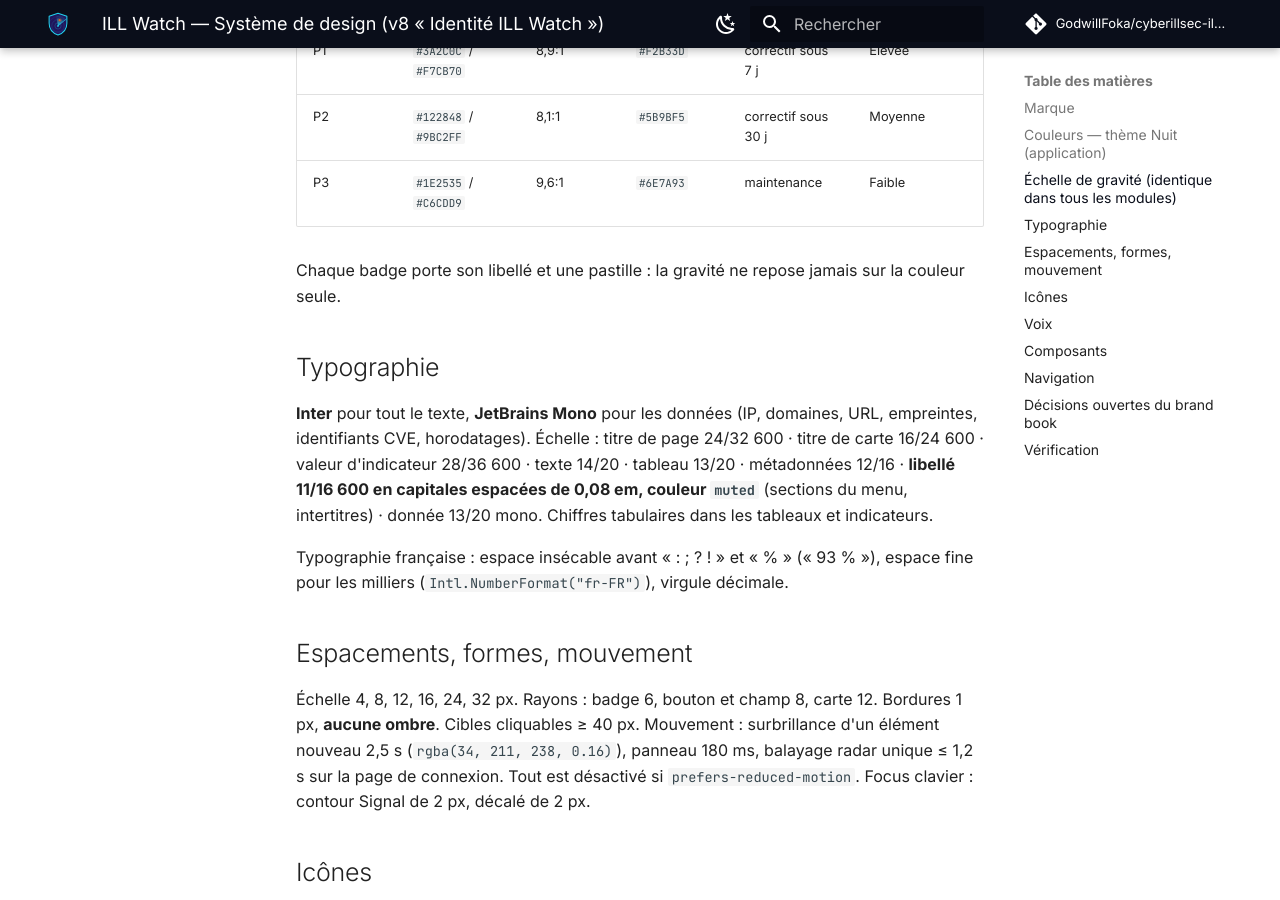
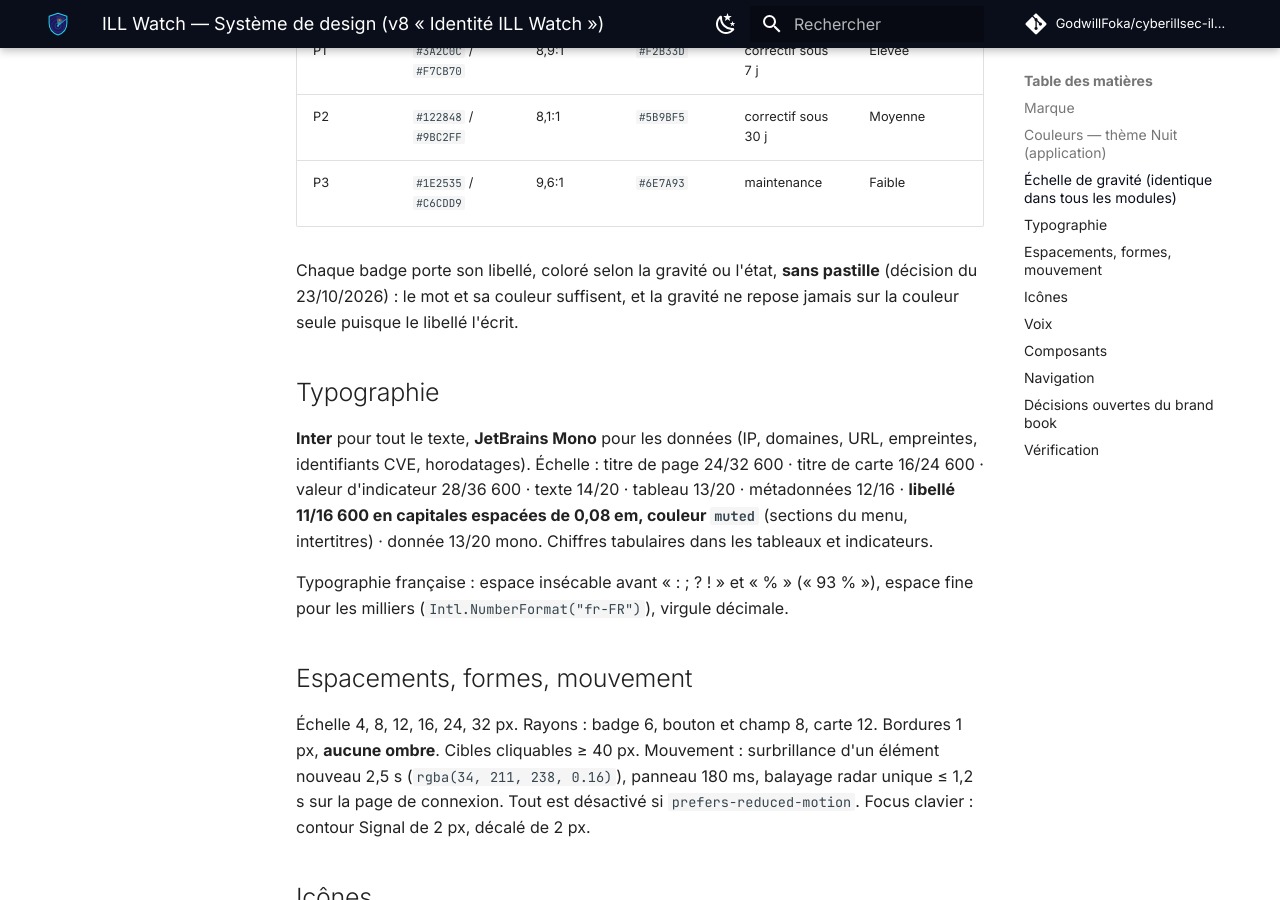
Before and after one commit to GodwillFoka/cyberillsec-illwatch, an MkDocs documentation site: the page built from docs/DESIGN_SYSTEM.md, in a window 1280 px wide and 900 px high, scrolled down 2529 px. Built offline with MkDocs 1.6.1 and Material for MkDocs 9.7.7, drawn with Linux system fonts in a browser that asks for light colours; comment, search, counter and statistics services are not loaded.

Commit message:
Interface et site : suppression des pastilles devant les états
La couleur du libellé porte seule la gravité ou l'état (badges, connexion en direct,
collectes, jalons, simulateur) ; règle mise à jour dans docs/DESIGN_SYSTEM.md.

Co-Authored-By: Claude Opus 5.5 <noreply@anthropic.com>
Claude-Session: https://claude.ai/code/session_01Sa2JnvNyB746KBpTV19Us8

```diff
--- a/Website/src/assets/site.css
+++ b/Website/src/assets/site.css
@@ -172,8 +172,6 @@ details > summary::-webkit-details-marker { display: none; }
   letter-spacing: 0.08em; text-transform: uppercase; margin-block-end: 22px;
   border: 1px solid rgba(34, 211, 238, 0.3); background: rgba(34, 211, 238, 0.06); border-radius: 999px; padding: 6px 14px;
 }
-.eyebrow::before { content: ""; inline-size: 8px; block-size: 8px; border-radius: 50%; background: var(--orange); box-shadow: 0 0 0 0 rgba(230, 104, 27, 0.6); animation: ping 2.4s var(--ease) infinite; }
-@keyframes ping { 0% { box-shadow: 0 0 0 0 rgba(230, 104, 27, 0.6); } 70%, 100% { box-shadow: 0 0 0 10px rgba(230, 104, 27, 0); } }
 .hero h1 { font-size: clamp(2.4rem, 6.2vw, 4.6rem); line-height: 1.04; letter-spacing: -0.035em; margin-block-end: 0; }
 .grad {
   background: linear-gradient(90deg, var(--signal), #8b7dff 55%, var(--orange));
@@ -322,7 +320,7 @@ details > summary::-webkit-details-marker { display: none; }
   font: 0.78rem var(--mono); color: var(--text); padding: 6px 10px; border-radius: 8px;
   background: rgba(10, 14, 26, 0.6); border: 1px solid var(--line-strong);
 }
-.feedlist li::before { content: ""; display: inline-block; inline-size: 6px; block-size: 6px; border-radius: 50%; background: var(--success); margin-inline-end: 8px; vertical-align: 1px; }
+
 .icon--tile {
   inline-size: 46px; block-size: 46px; padding: 11px; border-radius: 12px;
   background: rgba(34, 211, 238, 0.08); color: var(--signal); border: 1px solid rgba(34, 211, 238, 0.22);
@@ -450,7 +448,6 @@ progress::-moz-progress-bar { background: var(--signal); border-radius: 999px; }
   display: inline-flex; align-items: center; gap: 6px; padding: 2px 10px; border-radius: var(--r-badge);
   font-size: 0.85rem; font-weight: 600;
 }
-.badge::before { content: ""; inline-size: 7px; block-size: 7px; border-radius: 50%; background: currentColor; }
 .badge--lg { font-size: 1rem; padding: 4px 12px; }
 .badge--p0 { background: var(--p0-bg); color: var(--p0-fg); }
 .badge--p1 { background: var(--p1-bg); color: var(--p1-fg); }
@@ -478,7 +475,6 @@ progress::-moz-progress-bar { background: var(--signal); border-radius: 999px; }
 .milestone .mono { color: var(--muted); font-size: 0.8rem; }
 .milestone__name { font-weight: 600; }
 .status { font-size: 0.78rem; font-weight: 600; display: inline-flex; align-items: center; gap: 6px; }
-.status::before { content: ""; inline-size: 7px; block-size: 7px; border-radius: 50%; background: currentColor; }
 .status--done { color: var(--success); }
 .status--delivered { color: var(--signal); }
 .status--progress { color: var(--warning); }
--- a/docs/DESIGN_SYSTEM.md
+++ b/docs/DESIGN_SYSTEM.md
@@ -71,7 +71,7 @@ site de documentation ; l'application reste en Nuit.
 | P2 | `#122848` / `#9BC2FF` | 8,1:1 | `#5B9BF5` | correctif sous 30 j | Moyenne |
 | P3 | `#1E2535` / `#C6CDD9` | 9,6:1 | `#6E7A93` | maintenance | Faible |
 
-Chaque badge porte son libellé et une pastille : la gravité ne repose jamais sur la couleur seule.
+Chaque badge porte son libellé, coloré selon la gravité ou l'état, **sans pastille** (décision du 23/10/2026) : le mot et sa couleur suffisent, et la gravité ne repose jamais sur la couleur seule puisque le libellé l'écrit.
 
 ## Typographie
 
--- a/frontend/src/pages/Sources.tsx
+++ b/frontend/src/pages/Sources.tsx
@@ -312,9 +312,8 @@ function SourcePanel({ health, isAdmin }: { health: FeedHealth; isAdmin: boolean
                   const at = parseDate(run.started_at);
                   return (
                     <li key={run.id}>
-                      <span className={`run-dot ${run.succeeded ? "ok" : "ko"}`} aria-hidden="true" />
                       <span className="mono muted">{at ? formatDateTime(at, utc) : "—"}</span>
-                      <span className="grow ellipsis">
+                      <span className={`grow ellipsis run-msg ${run.succeeded ? "ok" : "ko"}`}>
                         {run.succeeded
                           ? `${t("runOk", { inserted: run.inserted, updated: run.updated })}${run.rejected ? t("runRejected", { count: run.rejected }) : ""}`
                           : (run.error ?? t("failed"))}
```
Also changed, not shown: frontend/src/styles/base.css (+9 -57 lines), 1 other file.
